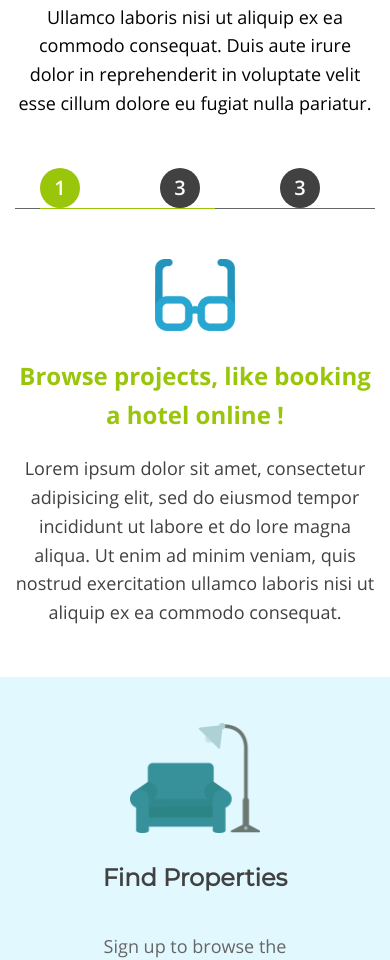
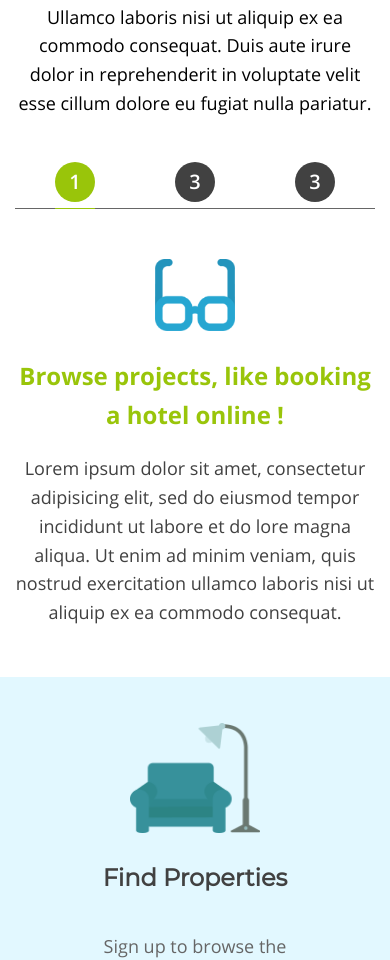
Before and after one commit to AlexSeitov/Real-Estate-Agency, a plain HTML site: page index.html in a window 390 px wide. Shown: the part 969-1929 px from the top of the page. Drawn offline with nearby package versions, Linux system fonts and the light colour scheme.

Commit message:
Исправлен border табов

```diff
--- a/sass/blocks/_capabilities.scss
+++ b/sass/blocks/_capabilities.scss
@@ -52,18 +52,26 @@
     font-weight: 300;
     color: $gray;
     position: relative;
+
+    @media (max-width: 576px) {
+        top: -6px;
+    }
 }
 
 .tabs-item.active {
     &::after {
         content: "";
         display: block;
-        width: 175px;
+        width: 100%;
         height: 1px;
         position: absolute;
         bottom: -1px;
         background-color: $green;
         z-index: 1;
+
+        @media (max-width: 576px) {
+            bottom: -7px;
+        }
     }
 }
 
@@ -92,6 +100,7 @@
 
     @media (max-width: 576px) {
         display: block;
+        margin-right: 0;
     }
 }
 
```
Also changed, not shown: css/style.css, 1 other file.
